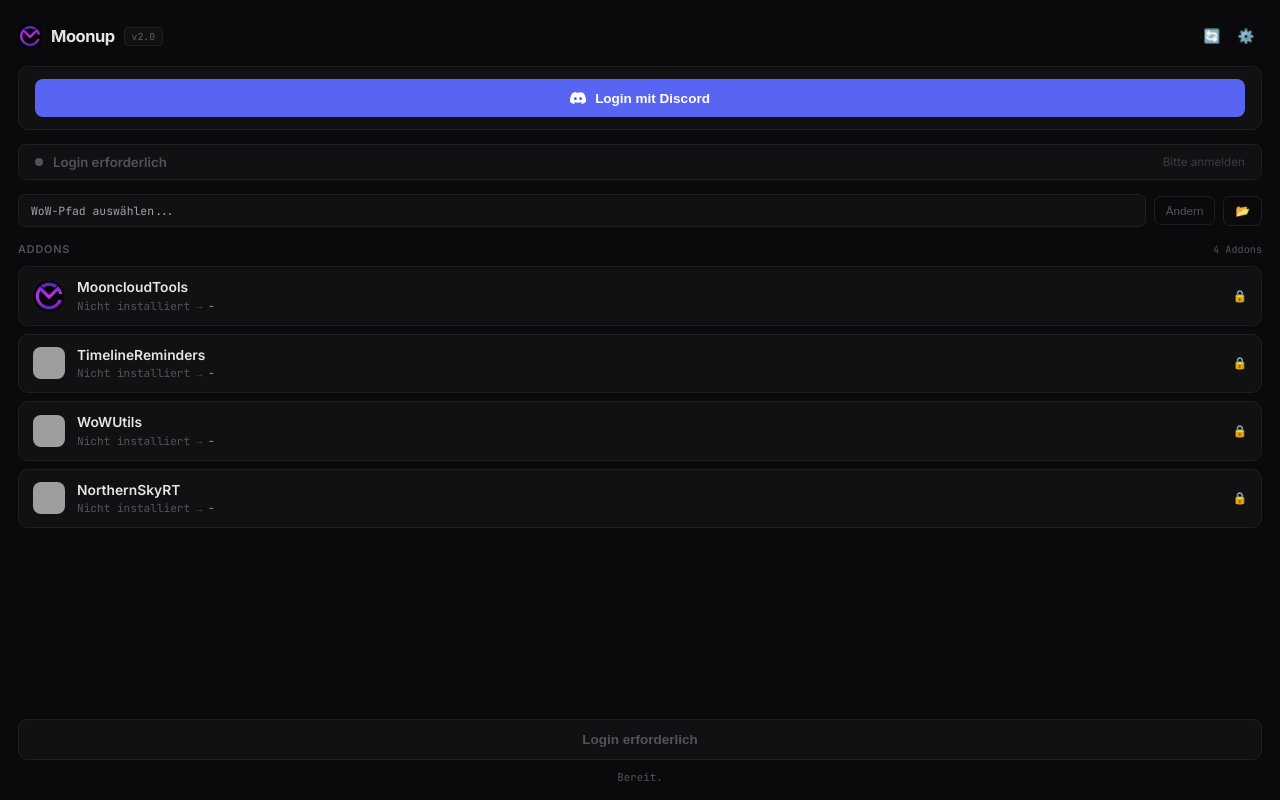
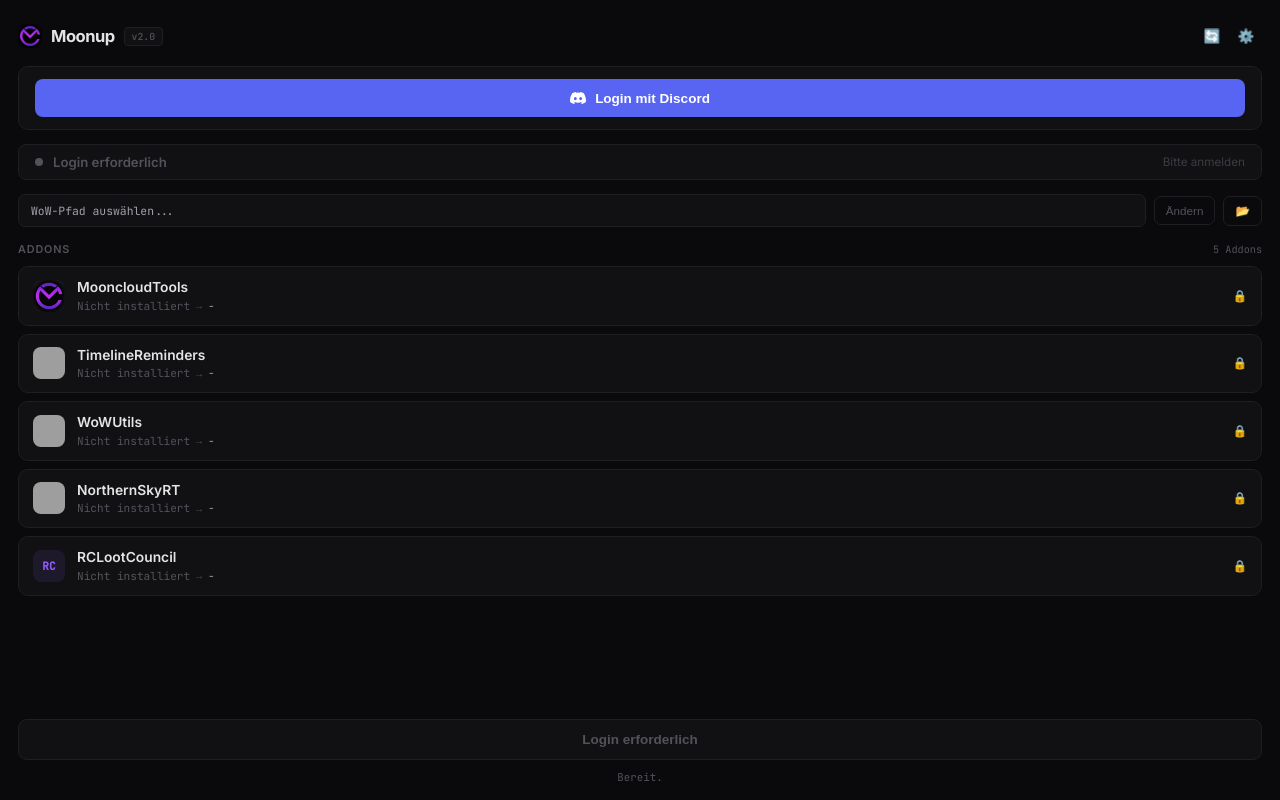
Before and after one commit to Mooncloudgg/MoonUp, a website built with Vite: page index.html in a window 1280 px wide. Built offline with nearby package versions, Linux system fonts and the light colour scheme; grey boxes are pictures that could not be loaded.

Commit message:
Release v2.0.1: Add RCLootCouncil

```diff
--- a/index.html
+++ b/index.html
@@ -69,7 +69,7 @@
       <div class="main-group">
         <div class="section-header">
           <span class="section-label">Addons</span>
-          <span class="section-count">4 Addons</span>
+          <span class="section-count">5 Addons</span>
         </div>
         <div id="addon-list" class="addon-list">
           <!-- Dynamically populated -->
--- a/src-tauri/tauri.conf.json
+++ b/src-tauri/tauri.conf.json
@@ -1,6 +1,6 @@
 {
   "productName": "Moonup",
-  "version": "2.0.0",
+  "version": "2.0.1",
   "identifier": "com.mooncloud.moonup",
   "build": {
     "beforeDevCommand": "npm run dev",
@@ -14,7 +14,7 @@
       {
         "title": "Moonup",
         "width": 430,
-        "height": 660,
+        "height": 720,
         "resizable": false,
         "fullscreen": false,
         "maximizable": false
--- a/src/config.ts
+++ b/src/config.ts
@@ -96,5 +96,15 @@ export const ADDONS: AddonItem[] = [
     provider: "curseforge",
     icon: "https://media.forgecdn.net/avatars/862/282/638344781498498498.png",
     fallbackInitials: "NS"
+  },
+  {
+    id: "rclootcouncil",
+    label: "RCLootCouncil",
+    folder: "RCLootCouncil",
+    search: "RCLoot",
+    repo: "39928",
+    provider: "curseforge",
+    icon: "",
+    fallbackInitials: "RC"
   }
 ];
```
